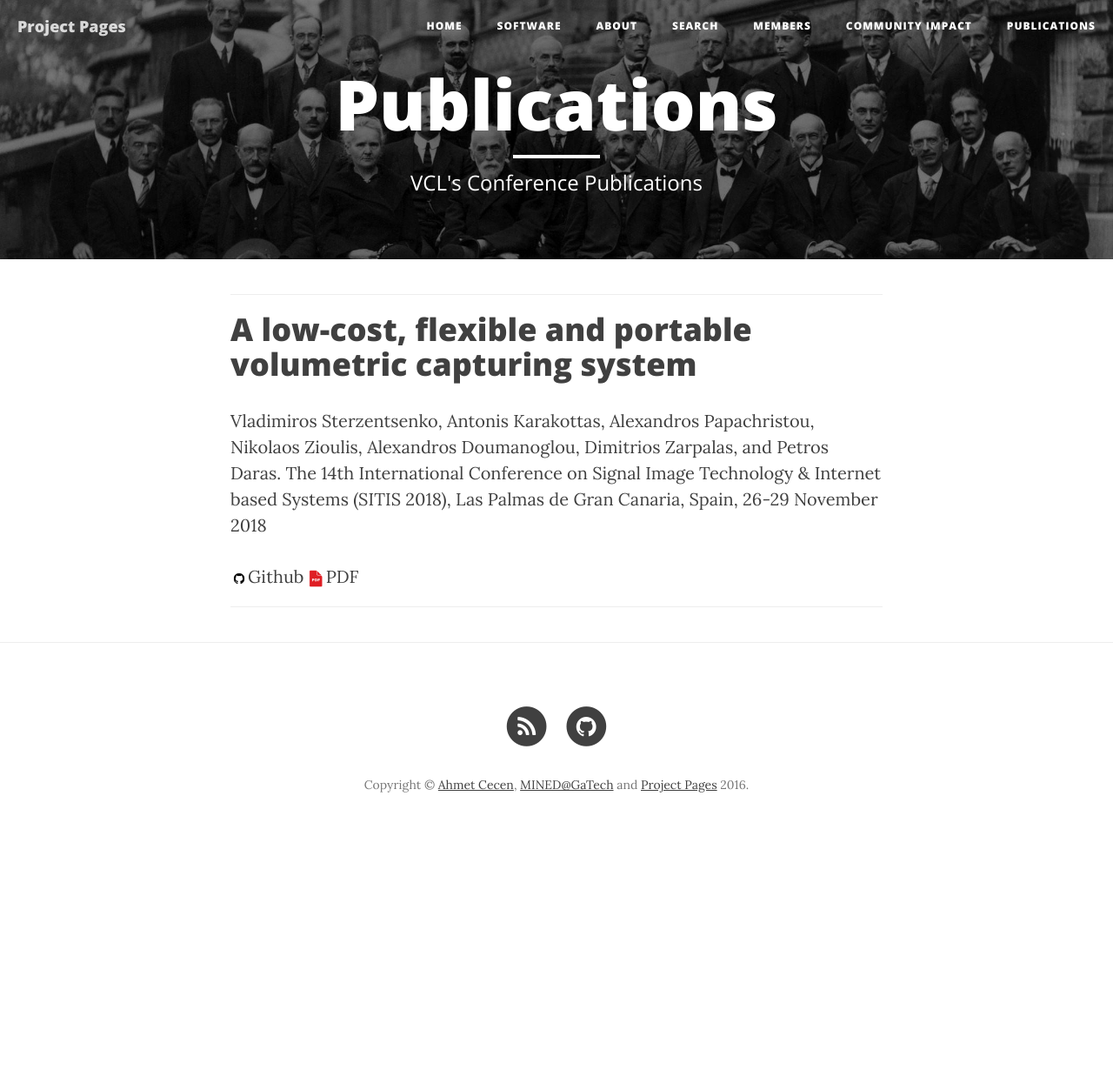
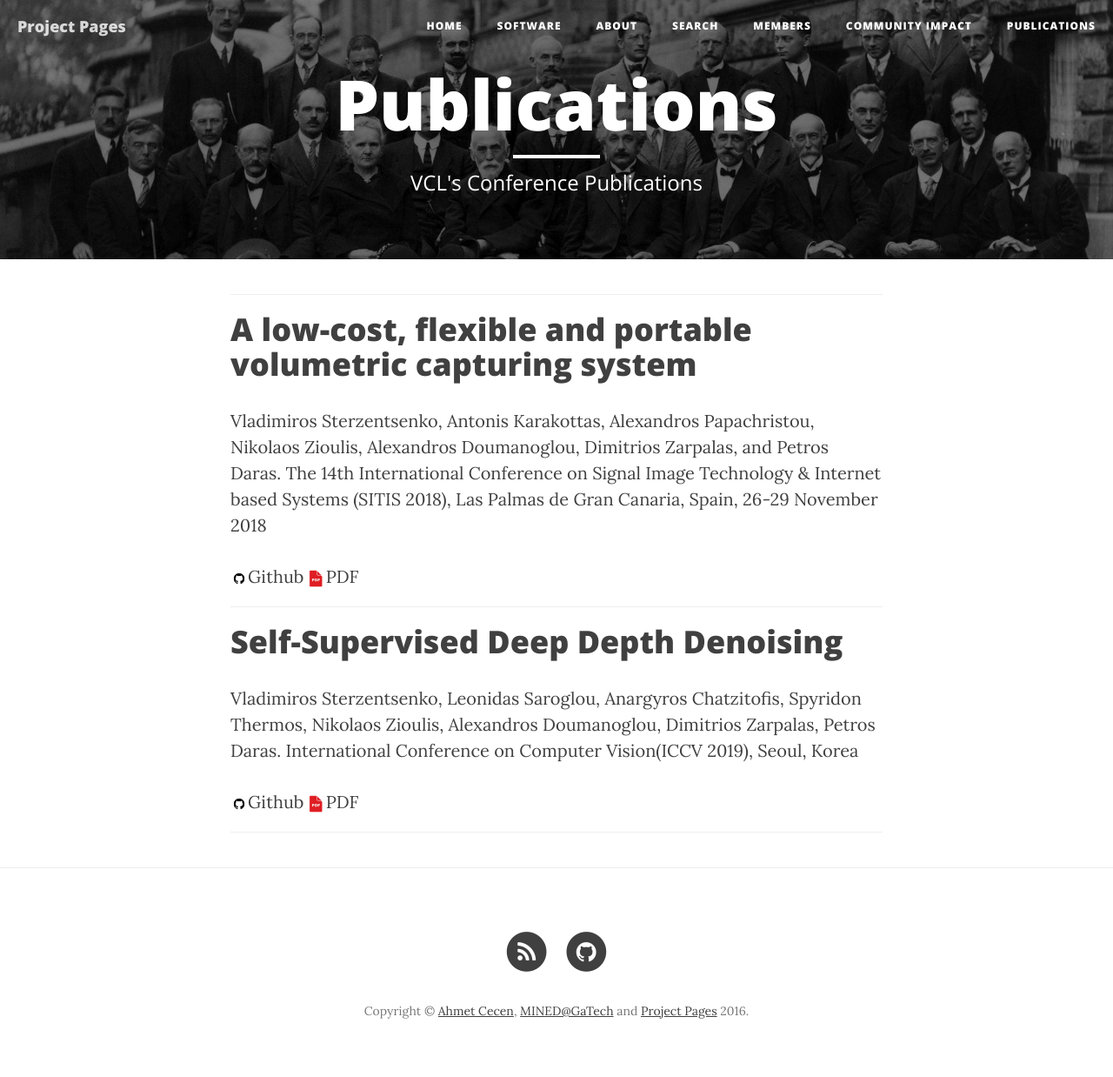
Before and after one commit to VCL3D/vcl3d.github.io, a Jekyll site: the page built from publications.html, in a window 1280 px wide. Shown: the whole page at 87% size. Built offline with Jekyll 4.4.1, drawn with Linux system fonts in a browser that asks for light colours; nearby versions of some CDN libraries; before the commit the page ends 978 px from its top, so only the background shows below that.

Commit message:
Signed-off-by: ssaroglou <saroglou@iti.gr>

```diff
--- a/_data/publications.yml
+++ b/_data/publications.yml
@@ -5,3 +5,9 @@
   github: https://github.com/VCL3D/VolumetricCapture
   pdf: http://vcl.iti.gr/vclNew/wp-content/uploads/2018/11/low-cost-flexible.pdf
   visible: true
+
+- name: "Self-Supervised Deep Depth Denoising"
+  info: Vladimiros Sterzentsenko, Leonidas Saroglou, Anargyros Chatzitofis, Spyridon Thermos, Nikolaos Zioulis, Alexandros Doumanoglou, Dimitrios Zarpalas, Petros Daras. International Conference on Computer Vision(ICCV 2019), Seoul, Korea
+  github: https://vcl3d.github.io/DeepDepthDenoising/
+  pdf: https://arxiv.org/pdf/1909.01193.pdf
+  visible: true
```
